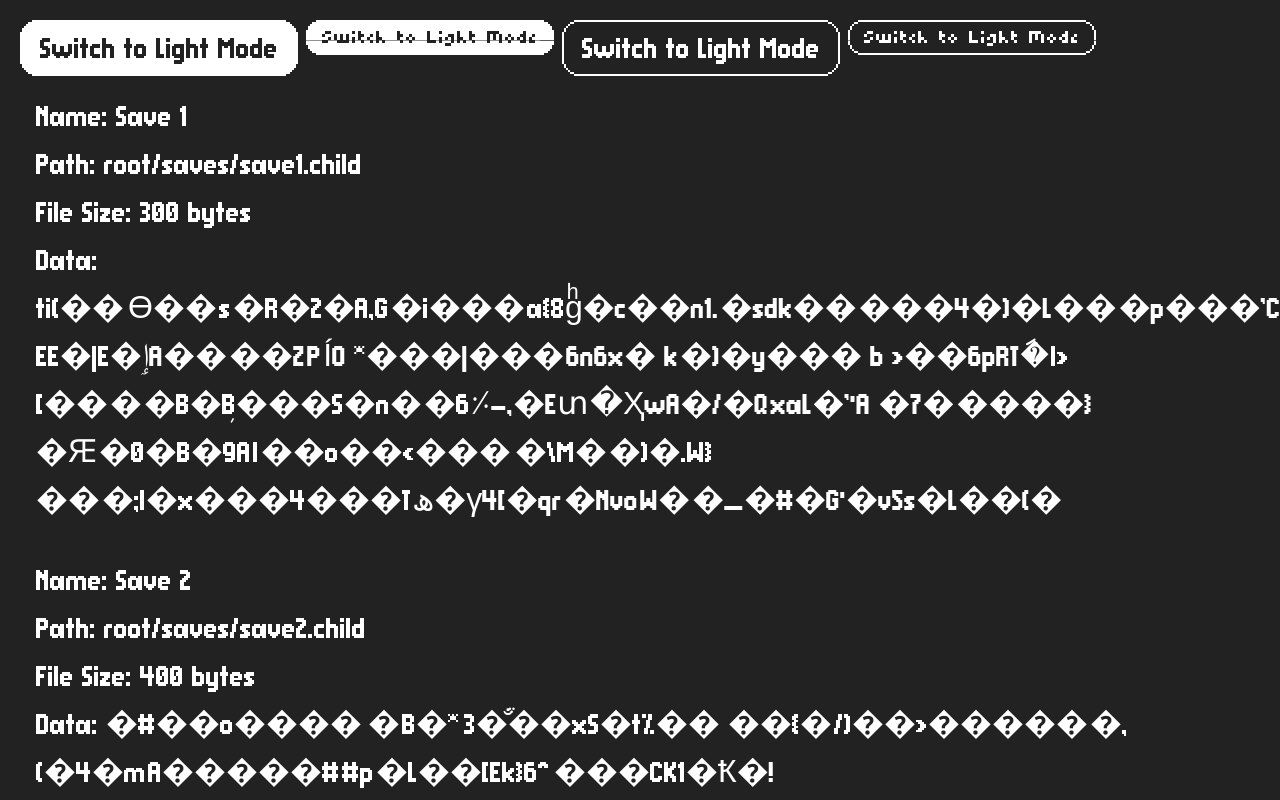
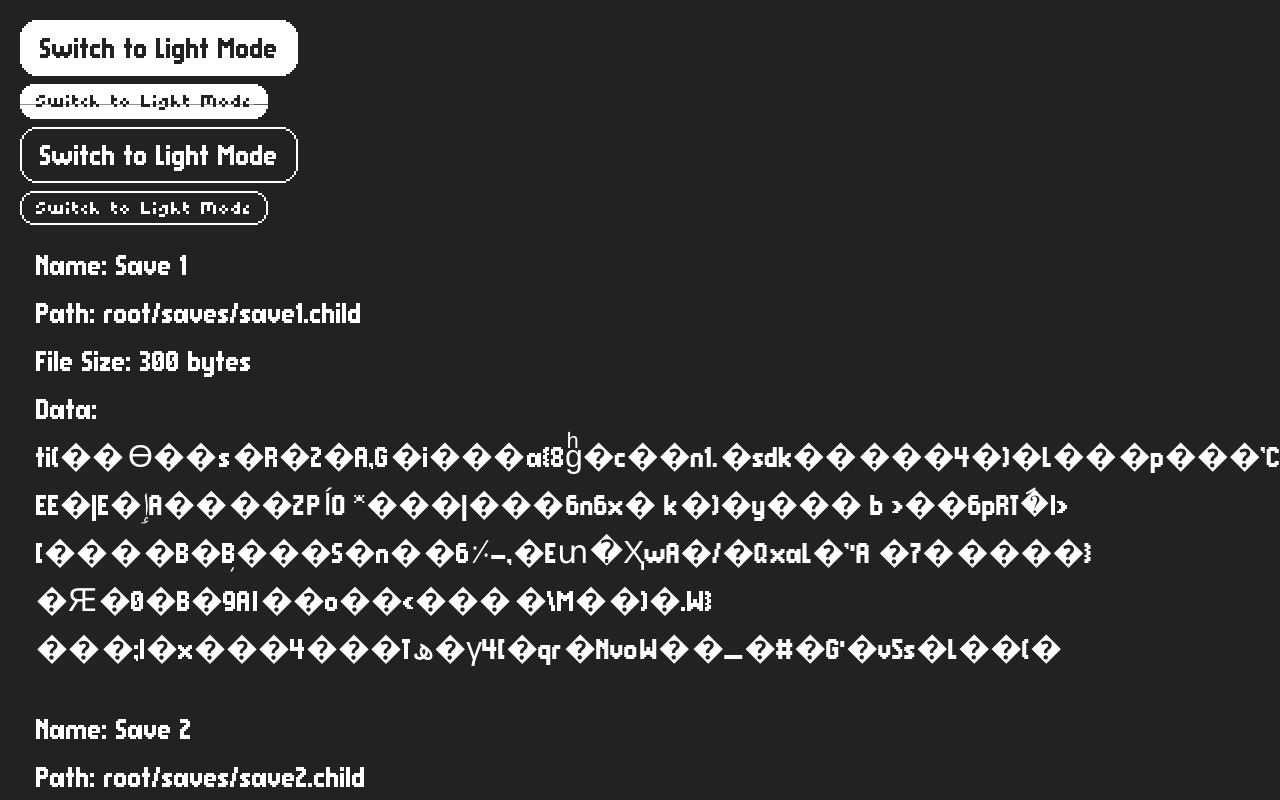
Before and after one commit to kaihenthorniwane/stepchild-dashboard, a Next.js app: page /stepchild-dashboard/ in a window 1280 px wide. Shown: the top 800 px of the page. Built offline with nearby package versions, Linux system fonts and the light colour scheme.

Commit message:
reorder buttons

```diff
--- a/src/app/components/theme/ThemeButton.tsx
+++ b/src/app/components/theme/ThemeButton.tsx
@@ -5,7 +5,7 @@
   const { theme, toggleTheme } = useTheme();
 
   return (
-    <div className="flex gap-2">
+    <div className="flex flex-col gap-2 items-start">
       <PixelButton onClick={toggleTheme} mode="fill" size="large">
         Switch to {theme === "light" ? "Dark" : "Light"} Mode
       </PixelButton>
```
